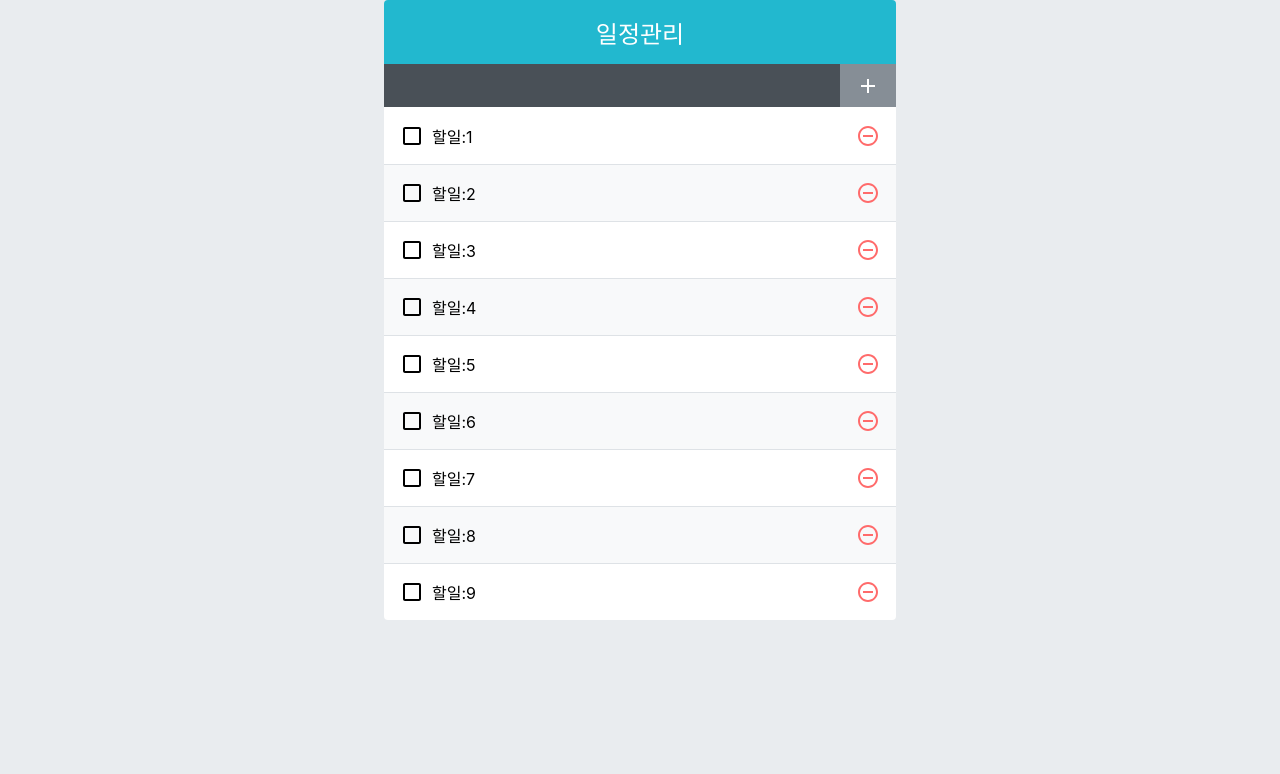
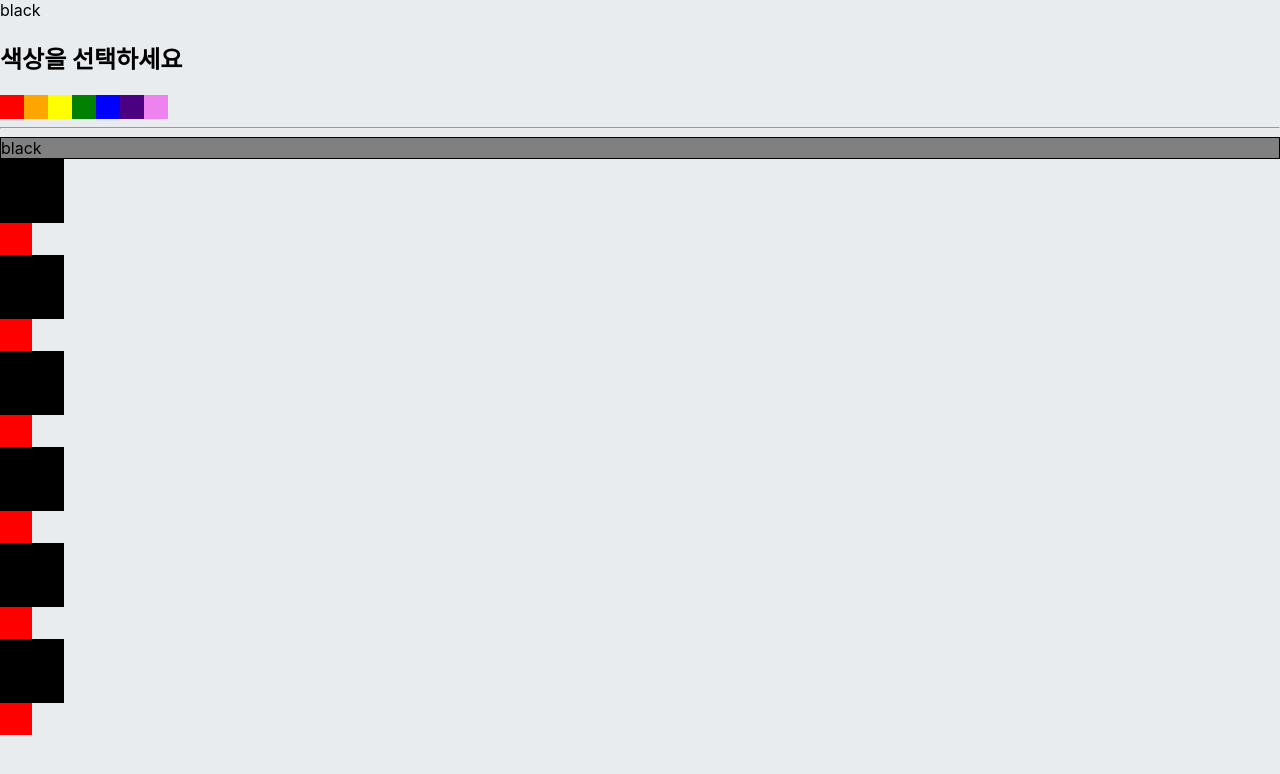
Before and after one commit to publisherleewoo/react-exericse-200613, a React (Create React App) app: page / in a window 1280 px wide. Shown: the top 774 px of the page. Built offline with nearby package versions, Linux system fonts and the light colour scheme.

Commit message:
20200816

```diff
--- a/src/App.js
+++ b/src/App.js
@@ -1,80 +1,27 @@
-import React, { useCallback, useRef, useReducer } from "react";
-import TodoTemplate from "./TodoTemplate";
-import TodoInsert from "./TodoInsert";
-import TodoList from "./TodoList";
-
-function createBulkTodos() {
-    const arr = [];
-    for (let i = 1; i <= 2500; i++) {
-        arr.push({
-            id: i,
-            text: `할일:${i}`,
-            checked: false,
-        });
-    }
-    return arr;
-}
-
-function todoReducer(todos, action) {
-    switch (action.type) {
-        case "INSERT":
-            return todos.concat(action.todo);
-        case "REMOVE":
-            return todos.filter((todo) => todo.id !== action.id);
-        case "TOGGLE":
-            return todos.map((todo) =>
-                todo.id === action.id
-                    ? { ...todo, checked: !todo.checked }
-                    : todo
-            );
-        default:
-            return todos;
-    }
-}
+//App.js
+import React from "react";
+import ColorBox from "./components/ColorBox";
+import { ColorProvider } from "./contexts/color";
+import SelectColor from "./components/SelectColor";
+import ColorTest from "./components/ColorTest";
+import ParentComponent from "./components/ParentComponent";
 
 const App = () => {
-    const [todos, dispatch] = useReducer(
-        todoReducer,
-        undefined,
-        createBulkTodos
-    );
+    return (
+        <ColorProvider>
+            <div>
+                <ColorTest />
+                <SelectColor />
+                <ParentComponent />
+                <ColorBox />
+                <ColorBox />
+                <ColorBox />
 
-    const nextId = useRef(2501);
-
-    const onInsert = useCallback(
-        (text) => {
-            const todo = {
-                id: nextId,
-                text,
-                checked: false,
-            };
-            dispatch({ type: "INSERT", todo });
-            nextId.current += 1;
-        },
-        [todos]
-    );
-
-    const onRemove = useCallback((id) => {
-        dispatch({ type: "REMOVE", id });
-    }, []);
-
-    const onToggle = useCallback(
-        (id) => {
-            dispatch({ type: "TOGGLE", id });
-        },
-        [todos]
-    );
-    return (
-        <div>
-            <TodoTemplate>
-                <TodoInsert onInsert={onInsert}></TodoInsert>
-                <TodoList
-                    todos={todos}
-                    onRemove={onRemove}
-                    onToggle={onToggle}
-                ></TodoList>
-            </TodoTemplate>
-        </div>
+                <ColorBox />
+                <ColorBox />
+                <ColorBox />
+            </div>
+        </ColorProvider>
     );
 };
 
--- /dev/null
+++ b/src/components/ChildComponent.js
@@ -0,0 +1,16 @@
+import React from "react";
+import { ColorConsumer } from "../contexts/color";
+
+const ChildComponent = () => {
+    return (
+        <div style={{ background: "gray", border: "1px solid black" }}>
+            <ColorConsumer>
+                {(value) => {
+                    return <div>{value.state.color}</div>;
+                }}
+            </ColorConsumer>
+        </div>
+    );
+};
+
+export default ChildComponent;
--- /dev/null
+++ b/src/components/ColorBox.js
@@ -0,0 +1,35 @@
+import React from "react";
+import { ColorConsumer } from "../contexts/color";
+
+//상태 받는부분
+//get
+
+const ColorBox = () => {
+    return (
+        <ColorConsumer>
+            {(value) => {
+                // console.log(value);
+                return (
+                    <>
+                        <div
+                            style={{
+                                width: "64px",
+                                height: "64px",
+                                background: value.state.color,
+                            }}
+                        ></div>
+                        <div
+                            style={{
+                                width: "32px",
+                                height: "32px",
+                                background: value.state.subcolor,
+                            }}
+                        ></div>
+                    </>
+                );
+            }}
+        </ColorConsumer>
+    );
+};
+
+export default ColorBox;
--- /dev/null
+++ b/src/components/ColorTest.js
@@ -0,0 +1,22 @@
+import React from "react";
+import { ColorConsumer } from "../contexts/color";
+
+//상태 받는부분
+//get
+
+const ColorBox = () => {
+    return (
+        <ColorConsumer>
+            {(value) => {
+                // console.log(value);
+                return (
+                    <>
+                        {value.state.color === "red" ? "hi" : value.state.color}
+                    </>
+                );
+            }}
+        </ColorConsumer>
+    );
+};
+
+export default ColorBox;
--- /dev/null
+++ b/src/components/ParentComponent.js
@@ -0,0 +1,12 @@
+import React from "react";
+import ChildComponent from "./ChildComponent";
+
+const ParentComponent = () => {
+    return (
+        <>
+            <ChildComponent />
+        </>
+    );
+};
+
+export default ParentComponent;
--- /dev/null
+++ b/src/components/SelectColor.js
@@ -0,0 +1,44 @@
+//components/SelectColor.js
+
+import React from "react";
+import { ColorConsumer } from "../contexts/color";
+
+const color = ["red", "orange", "yellow", "green", "blue", "indigo", "violet"];
+
+const SelectColor = () => {
+    return (
+        <div>
+            <h2>색상을 선택하세요</h2>
+            <ColorConsumer>
+                {(value) => {
+                    console.log("SelectColor > ColorConsumer", value);
+                    return (
+                        <div style={{ display: "flex" }}>
+                            {color.map((color) => (
+                                <div
+                                    key={color}
+                                    style={{
+                                        background: color,
+                                        width: "24px",
+                                        height: "24px",
+                                        cursor: "pointer",
+                                    }}
+                                    onClick={() =>
+                                        value.actions.setColor(color)
+                                    }
+                                    onContextMenu={(e) => {
+                                        e.preventDefault();
+                                        value.actions.setSubcolor(color);
+                                    }}
+                                />
+                            ))}
+                        </div>
+                    );
+                }}
+            </ColorConsumer>
+            <hr />
+        </div>
+    );
+};
+
+export default SelectColor;
--- /dev/null
+++ b/src/contexts/color.js
@@ -0,0 +1,39 @@
+//contexts/color.js
+
+import React, { createContext, useState } from "react";
+//상태 초기화
+
+const ColorContext = createContext({
+    state: { color: "black", subcolor: "red" },
+    actions: {
+        setColor: () => {},
+        setSubcolor: () => {},
+    },
+});
+
+//상태 제공하는부분.
+//set
+const ColorProvider = ({ children }) => {
+    const [color, setColor] = useState("black");
+    const [subcolor, setSubcolor] = useState("red");
+
+    return (
+        <ColorContext.Provider
+            value={{
+                state: { color, subcolor },
+                actions: {
+                    setColor,
+                    setSubcolor,
+                },
+            }}
+        >
+            {children}
+        </ColorContext.Provider>
+    );
+};
+
+const { Consumer: ColorConsumer } = ColorContext;
+// const ColorConsumer = ColorContext.Consumer
+export { ColorProvider, ColorConsumer };
+
+export default ColorContext;
```
Also changed, not shown: 1 other file (tests, documents, lock files or other folders).
